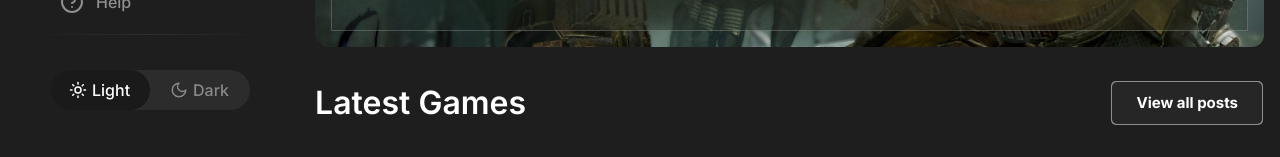
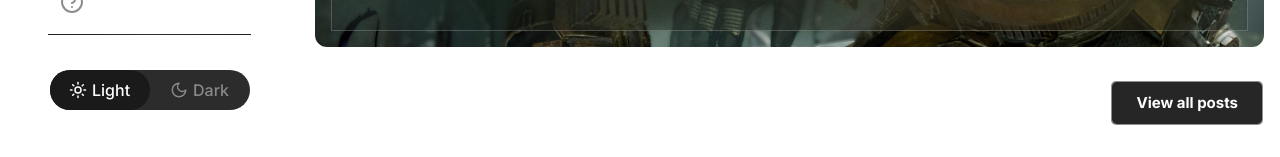
Before and after one commit to tarasovcad/gameov, a Next.js app: page / in a window 1280 px wide. Shown: the part 522-679 px from the top of the page. Built offline with nearby package versions, Linux system fonts and the light colour scheme; no server answers.

Commit message:
feat: add ThemeProvider to my app

```diff
--- a/package.json
+++ b/package.json
@@ -32,6 +32,7 @@
     "lucide-react": "^0.417.0",
     "next": "14.2.5",
     "next-auth": "^4.24.7",
+    "next-themes": "^0.3.0",
     "node-cron": "^3.0.3",
     "nodemailer": "^6.9.14",
     "nookies": "^2.5.2",
--- a/src/app/layout.tsx
+++ b/src/app/layout.tsx
@@ -7,6 +7,8 @@
 import NavbarWrapper from "@/components/layout/NavbarWrapper";
 const inter = Inter({subsets: ["latin"], display: "swap"});
 import {Toaster} from "react-hot-toast";
+import {CustomThemeProvider} from "@/providers/ThemeProvider";
+
 export const metadata: Metadata = {
   title: "Create Next App",
   description: "Generated by create next app",
@@ -18,11 +20,12 @@
   children: React.ReactNode;
 }>) {
   return (
-    <html lang="en" className={inter.className}>
-      <body>
+    <html lang="en" className={inter.className} suppressHydrationWarning>
+      <body className="bg-white selection:bg-[#d8ff2e] selection:text-black dark:bg-[#0a0a0a]">
+        <CustomThemeProvider>
           <AuthProvider>
             <Toaster position="bottom-right" />
-          <div className="bodywrapper relative flex">
+            <div className="bodywrapper bg-white relative flex dark:bg-[#0a0a0a]">
               <SidebarWrapper />
               <div className="flex-1 flex flex-col">
                 <NavbarWrapper />
@@ -30,6 +33,7 @@
               </div>
             </div>
           </AuthProvider>
+        </CustomThemeProvider>
       </body>
     </html>
   );
--- a/src/components/checkboxes/SidebarThemeChange.tsx
+++ b/src/components/checkboxes/SidebarThemeChange.tsx
@@ -1,23 +1,33 @@
-import React from "react";
+"use client";
+import React, {useEffect, useState} from "react";
 import Image from "next/image";
 import {Moon, Sun} from "lucide-react";
+import {useTheme} from "next-themes";
 const SidebarThemeChange = () => {
+  const [mounted, setMounted] = useState(false);
+  const {theme, setTheme, resolvedTheme} = useTheme();
+  useEffect(() => setMounted(true), []);
+  console.log(theme);
+  // if (!mounted) return "sdfsadfas";
+
   return (
     <div className="theme-toggle flex align-middle justify-center mt-12 max-md:hidden">
       <input
         type="checkbox"
         id="theme-switch"
         className="theme-switch__input"
+        checked={theme === "dark"}
+        onClick={() => setTheme(theme === "dark" ? "light" : "dark")}
       />
       <label htmlFor="theme-switch" className="theme-switch__label ">
         <div className="theme-switch__option light gap-[5px]">
           <Sun width={18} height={18} />
           <span>Light</span>
         </div>
-        <span className="theme-switch__option dark gap-[5px]">
+        <div className="theme-switch__option dark gap-[5px]">
           <Moon width={18} height={18} />
           <span>Dark</span>
-        </span>
+        </div>
       </label>
     </div>
   );
--- a/src/components/sidebar/Sidebar.tsx
+++ b/src/components/sidebar/Sidebar.tsx
@@ -8,10 +8,10 @@
 
 const Sidebar = () => {
   return (
-    <aside className=" w-fit h-ful z-50 top-0 left-0 p-4 max-md:p-2 bg-[#1E1E1E] h-svh text-white/50 float-left sticky">
+    <aside className="w-fit h-ful z-50 top-0 left-0 p-4 max-md:p-2 h-svh text-white/50 float-left sticky">
       <div className="mx-8 max-md:mx-3">
         <Logo />
-        <div className="w-12 h-12 bg-[#262626] rounded-full flex items-center justify-center p-1 md:hidden">
+        <div className="w-12 h-12 bg-[#262626] dark:bg-white rounded-full flex items-center justify-center p-1 md:hidden">
           <Image src="/mdLogo.svg" alt="avatar" width={50} height={50} />
         </div>
         <div className="stroke mt-5"></div>
--- /dev/null
+++ b/src/providers/ThemeProvider.tsx
@@ -0,0 +1,9 @@
+"use client";
+import {ThemeProvider} from "next-themes";
+export function CustomThemeProvider({children}: {children: React.ReactNode}) {
+  return (
+    <ThemeProvider attribute="class" defaultTheme="system" enableSystem>
+      {children}
+    </ThemeProvider>
+  );
+}
--- a/src/styles/main.css
+++ b/src/styles/main.css
@@ -1,6 +1,5 @@
-body {
-  background-color: #1e1e1e;
-}
+/* class="bg-root relative font-sans text-slate-12 antialiased selection:bg-[#00cc9937] selection:text-[#007763fd] dark:selection:bg-[#00fff61d] dark:selection:text-[#67ffded2]" */
+
 input {
   font-family: inherit;
   font-size: inherit;
@@ -11,7 +10,6 @@
 .bodywrapper {
   max-width: 1440px;
   margin: 0 auto;
-  background-color: #1e1e1e;
   font-weight: 500;
   box-sizing: border-box;
   -moz-box-sizing: border-box;
```
Also changed, not shown: 1 other file (tests, documents, lock files or other folders). Lines whose indentation alone changed are shown as unchanged.
